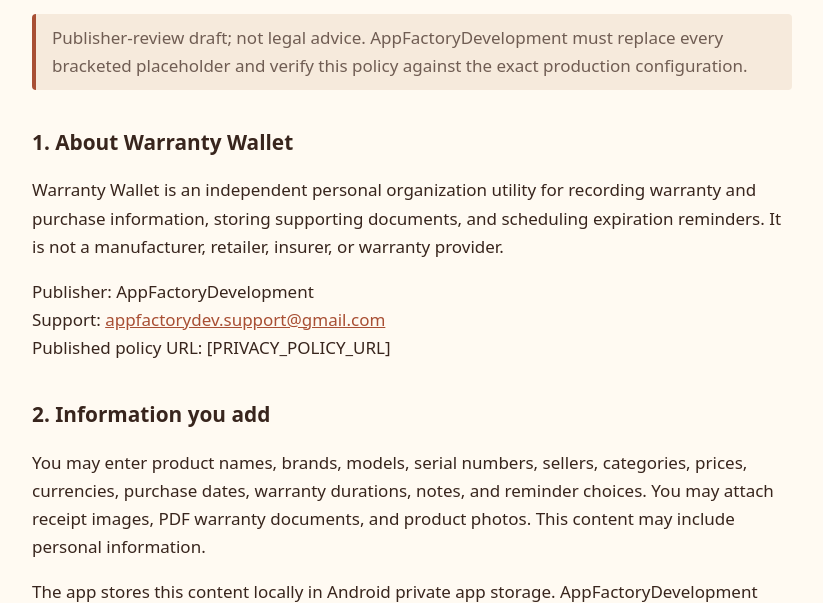
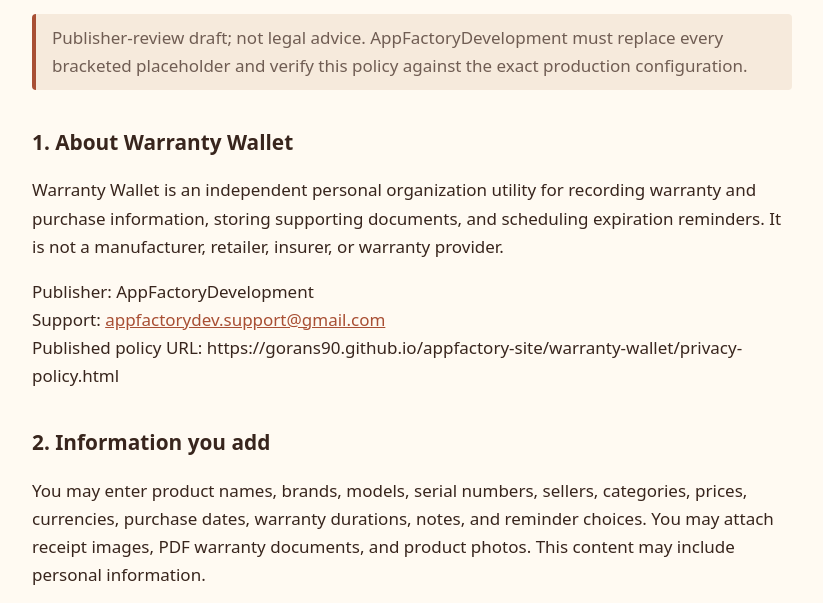
Before and after one commit to gorans90/appfactory-site, a plain HTML site: page warranty-wallet/privacy-policy.html in a window 1280 px wide. Shown: the part 202-805 px from the top of the page, without its empty margins (228-1051 px from the left). Drawn offline with Linux system fonts and the light colour scheme.

Commit message:
updated url

```diff
--- a/warranty-wallet/privacy-policy.html
+++ b/warranty-wallet/privacy-policy.html
@@ -18,7 +18,7 @@
 
   <h2>1. About Warranty Wallet</h2>
   <p>Warranty Wallet is an independent personal organization utility for recording warranty and purchase information, storing supporting documents, and scheduling expiration reminders. It is not a manufacturer, retailer, insurer, or warranty provider.</p>
-  <p>Publisher: AppFactoryDevelopment<br>Support: <a href="mailto:appfactorydev.support@gmail.com">appfactorydev.support@gmail.com</a><br>Published policy URL: [PRIVACY_POLICY_URL]</p>
+  <p>Publisher: AppFactoryDevelopment<br>Support: <a href="mailto:appfactorydev.support@gmail.com">appfactorydev.support@gmail.com</a><br>Published policy URL: https://gorans90.github.io/appfactory-site/warranty-wallet/privacy-policy.html</p>
 
   <h2>2. Information you add</h2>
   <p>You may enter product names, brands, models, serial numbers, sellers, categories, prices, currencies, purchase dates, warranty durations, notes, and reminder choices. You may attach receipt images, PDF warranty documents, and product photos. This content may include personal information.</p>
```
